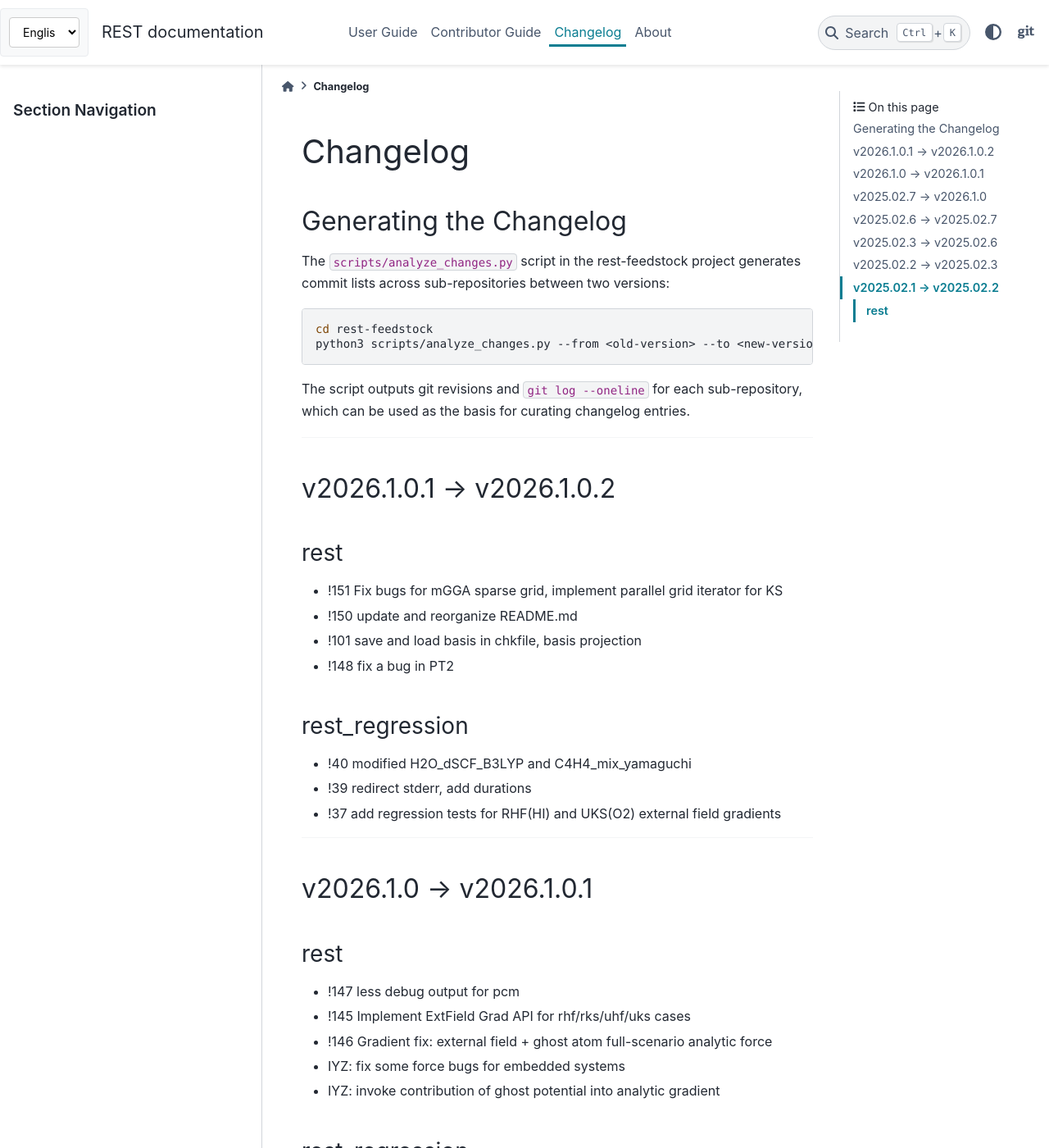
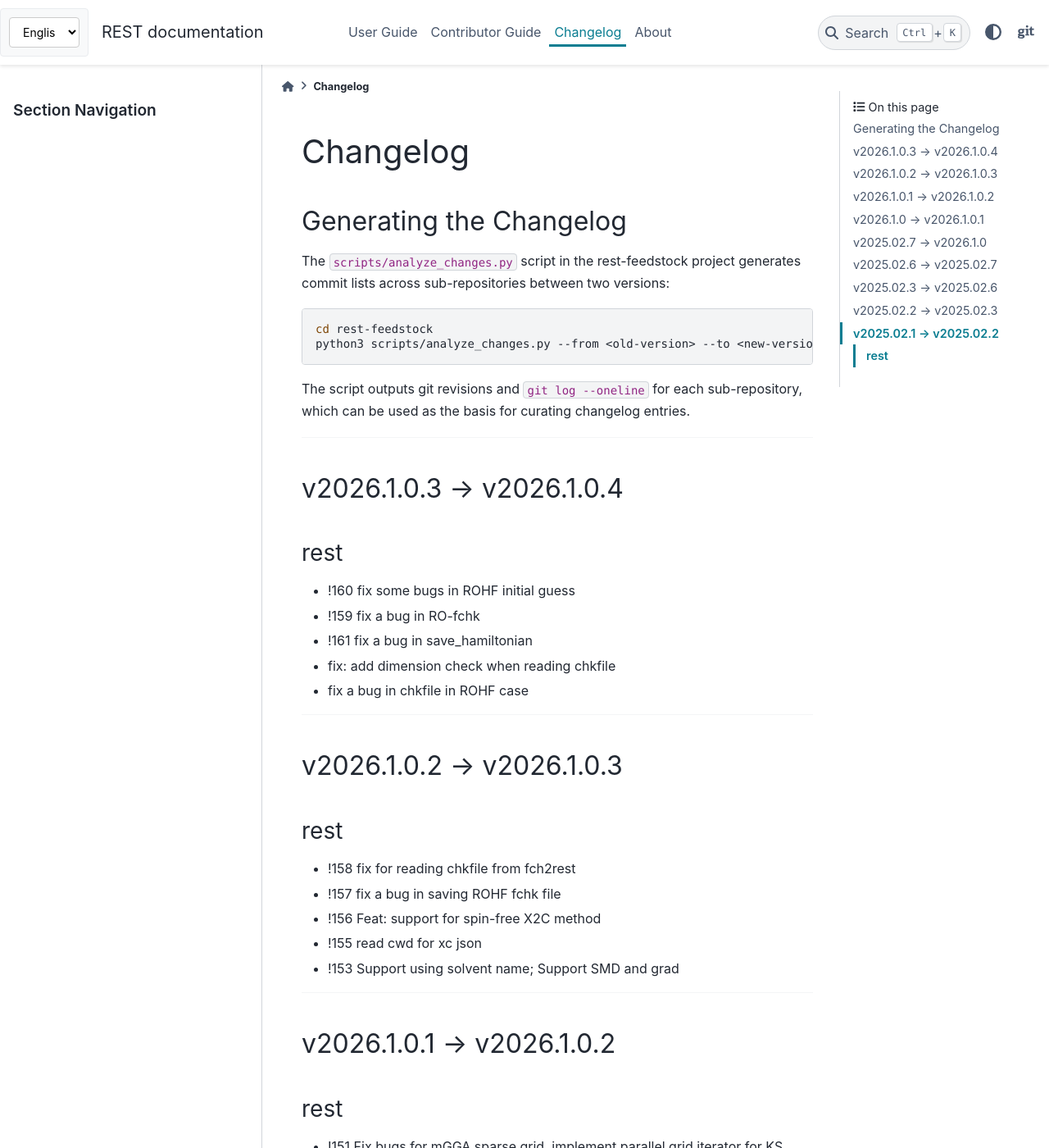
Before and after one commit to jeanwsr/rest_doc, a Sphinx documentation site: the page built from source/changelog.md, in a window 1280 px wide and 1400 px high. Shown: the whole window at 82% size. Built offline with Sphinx 7.4.7 and the PyData theme 0.15.4, drawn with Linux system fonts in a browser that asks for light colours; pages that are not in the unit, such as notebooks, are missing from menus.

Commit message:
2026.1.0.4

````diff
--- a/source/changelog.md
+++ b/source/changelog.md
@@ -10,6 +10,30 @@ python3 scripts/analyze_changes.py --from <old-version> --to <new-version> --no-
 ```
 
 The script outputs git revisions and `git log --oneline` for each sub-repository, which can be used as the basis for curating changelog entries.
+
+---
+
+## v2026.1.0.3 → v2026.1.0.4
+
+### rest
+
+- !160 fix some bugs in ROHF initial guess
+- !159 fix a bug in RO-fchk
+- !161 fix a bug in save_hamiltonian
+- fix: add dimension check when reading chkfile
+- fix a bug in chkfile in ROHF case
+
+---
+
+## v2026.1.0.2 → v2026.1.0.3
+
+### rest
+
+- !158 fix for reading chkfile from fch2rest
+- !157 fix a bug in saving ROHF fchk file
+- !156 Feat: support for spin-free X2C method
+- !155 read cwd for xc json
+- !153 Support using solvent name; Support SMD and grad
 
 ---
 
````
Also changed, not shown: source_zh/changelog.md.
